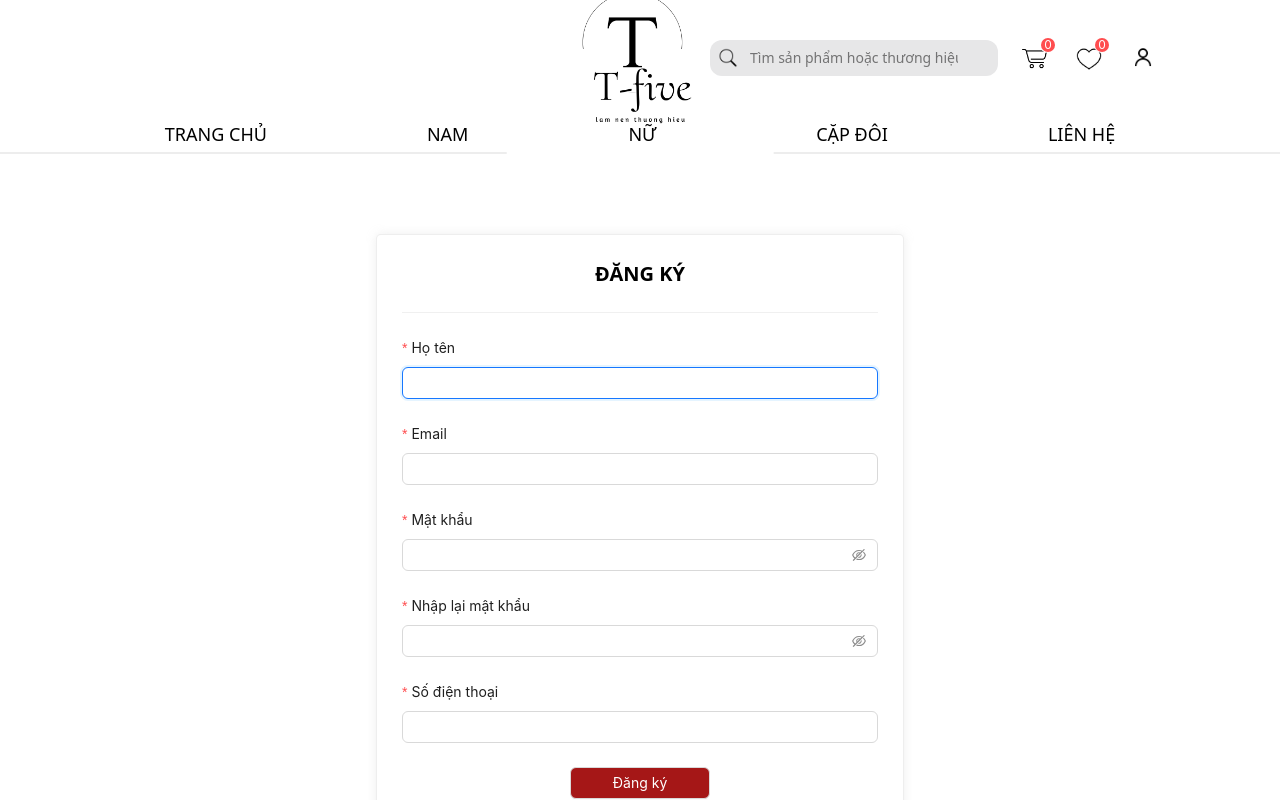
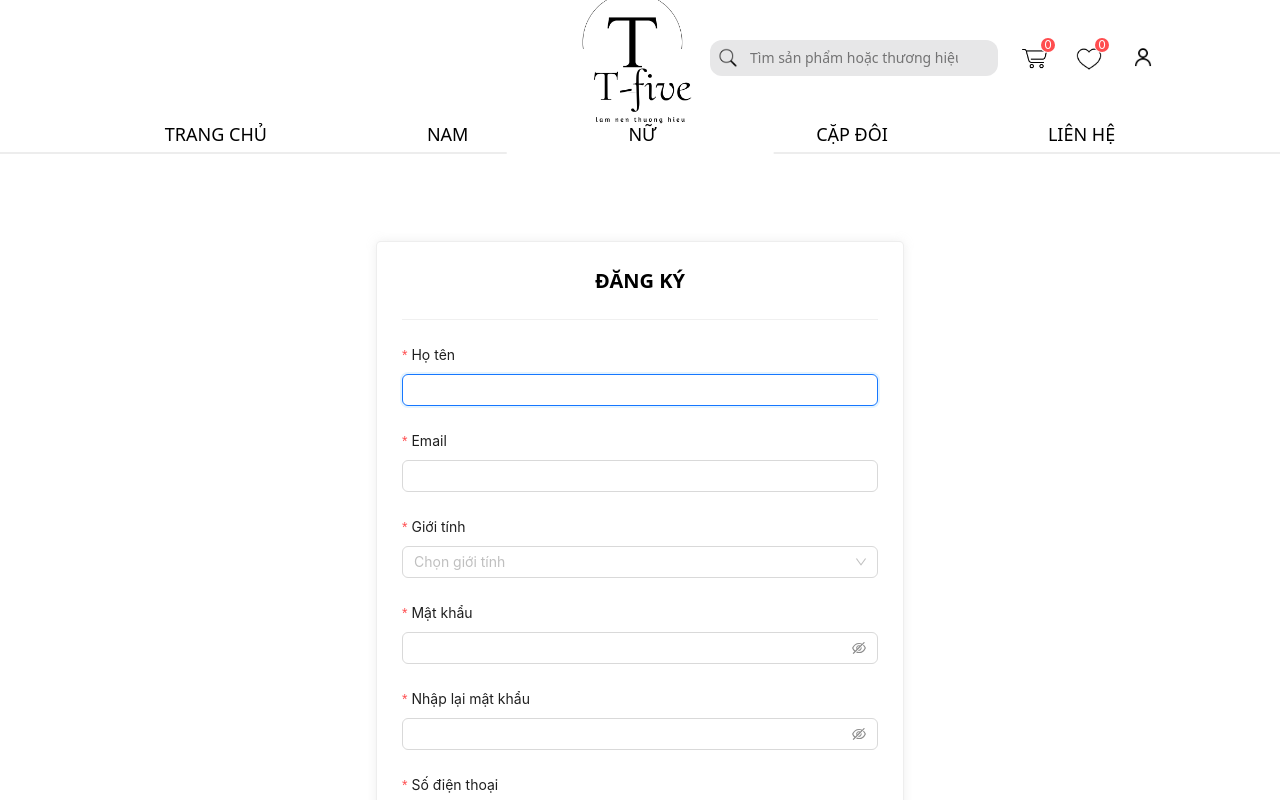
Before and after one commit to nhuttanqst/fe-t-five-watch-online, a React (Vite) app: page /register in a window 1280 px wide. Shown: the top 800 px of the page. Built offline with nearby package versions, Linux system fonts and the light colour scheme.

Commit message:
update ui reivew and update gender register.jsx

```diff
--- a/src/pages/client/ProductDetail.jsx
+++ b/src/pages/client/ProductDetail.jsx
@@ -265,9 +265,9 @@ const ProductDetailPage = () => {
               </Button>
             </div>
           ) : (
-            <p>
+            <p className="mb-4 select-none">
               Vui lòng{" "}
-              <Link to="/login" className="text-blue-500">
+              <Link to="/login" className="text-[#A51717]">
                 đăng nhập
               </Link>{" "}
               để đánh giá
@@ -298,7 +298,7 @@ const ProductDetailPage = () => {
               </div>
             ))
           ) : (
-            <p>Chưa có đánh giá nào</p>
+            <p className="select-none">Sản phẩm chưa có đánh giá nào</p>
           )}
         </div>
       </div>
--- a/src/pages/client/auth/Register.css
+++ b/src/pages/client/auth/Register.css
@@ -1,4 +1,5 @@
 .register-page {
+  margin: 50px 0;
   font-family: inherit;
   line-height: inherit;
   text-transform: unset;
--- a/src/pages/client/auth/Register.jsx
+++ b/src/pages/client/auth/Register.jsx
@@ -1,6 +1,6 @@
 import { useEffect, useRef, useState } from "react";
 import { Link, useNavigate } from "react-router-dom";
-import { Button, Divider, Form, Input } from "antd";
+import { Button, Divider, Form, Input, Select } from "antd";
 import { useCurrentApp } from "../../../context/app.context";
 import { registerApi } from "../../../services/api";
 import "./Register.css";
@@ -15,13 +15,13 @@ const RegisterPage = () => {
 
   const onFinish = async (values) => {
     setIsSubmit(true);
-    const { fullName, email, password, phone } = values;
+    const { fullName, email, password, phone, gender } = values;
     const res = await registerApi({
       tenNguoiDung: fullName.trim(),
       matKhau: password,
       email,
       sdt: phone,
-      gioiTinh: "Nam",
+      gioiTinh: gender,
     });
 
     if (res.data) {
@@ -101,6 +101,20 @@ const RegisterPage = () => {
                     }
                   }}
                 />
+              </Form.Item>
+
+              <Form.Item
+                label="Giới tính"
+                name="gender"
+                rules={[
+                  { required: true, message: "Vui lòng chọn giới tính!" },
+                ]}
+              >
+                <Select placeholder="Chọn giới tính">
+                  <Select.Option value="Nam">Nam</Select.Option>
+                  <Select.Option value="Nữ">Nữ</Select.Option>
+                  <Select.Option value="Khác">Khác</Select.Option>
+                </Select>
               </Form.Item>
 
               <Form.Item
```
